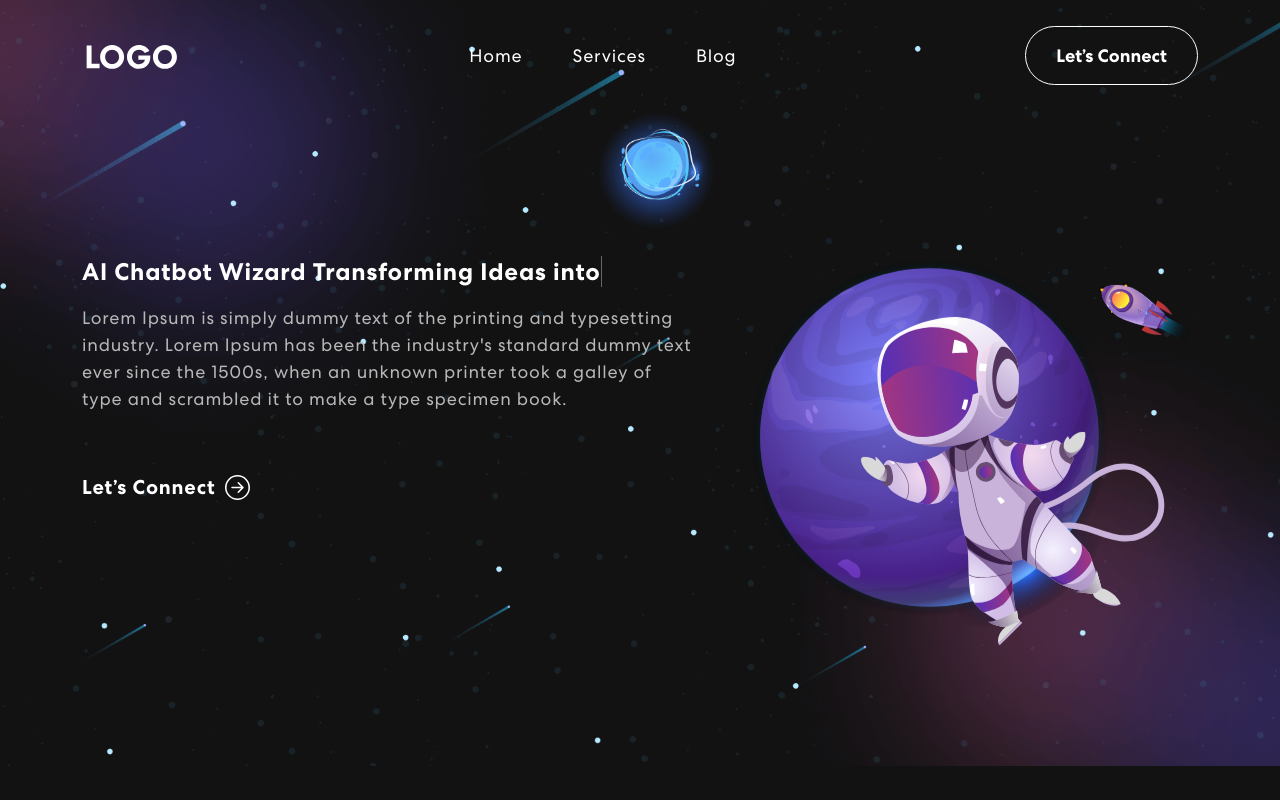
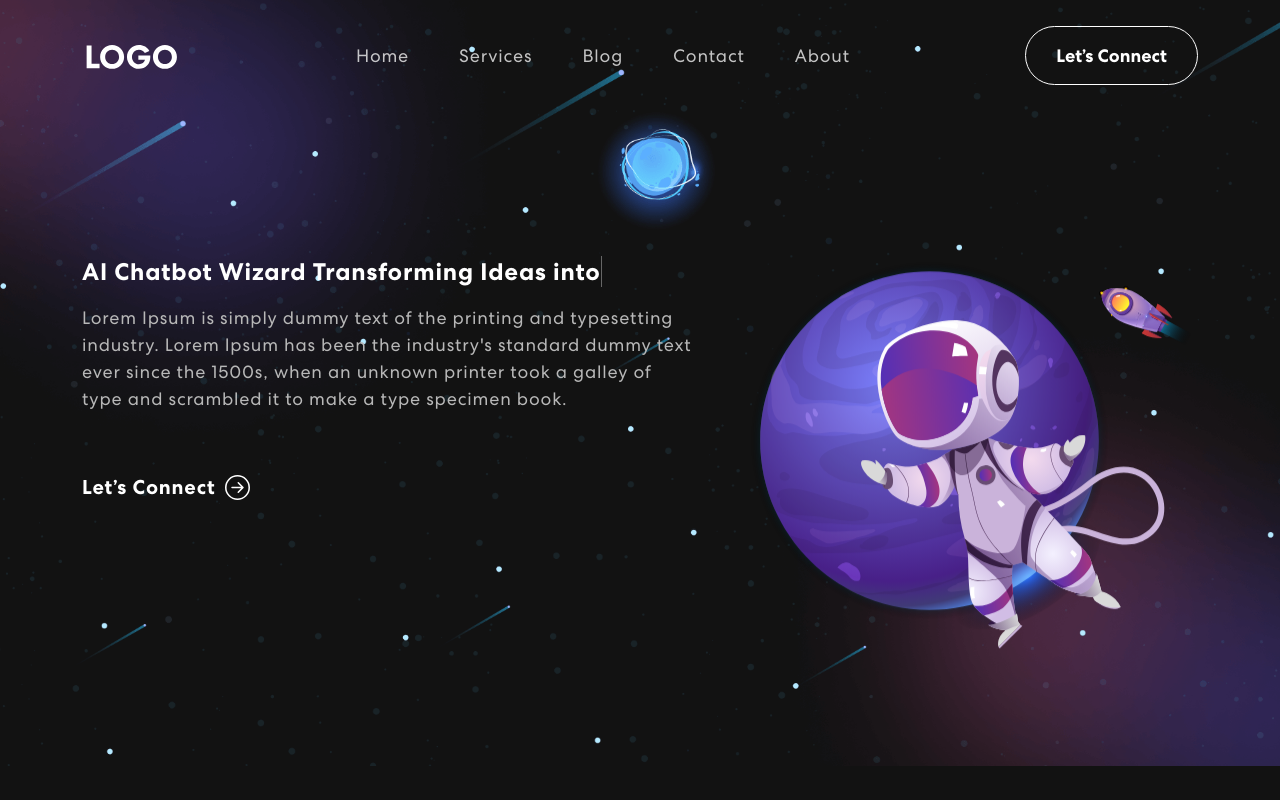
Before and after one commit to abdulwaheed16/TechLife_frontend, a Next.js app: page / in a window 1280 px wide. Shown: the top 800 px of the page. Built offline with nearby package versions, Linux system fonts and the light colour scheme.

Commit message:
homepage done v1

```diff
--- a/package.json
+++ b/package.json
@@ -19,11 +19,13 @@
     "react-bootstrap": "^2.9.0",
     "react-bootstrap-icons": "^1.10.3",
     "react-dom": "latest",
+    "react-icons": "^4.11.0",
     "react-mailchimp-subscribe": "^2.1.3",
     "react-multi-carousel": "^2.8.1",
     "react-on-screen": "^2.1.1",
     "react-responsive-carousel": "^3.2.23",
     "react-select": "^5.7.7",
+    "vercel": "^32.3.1",
     "web-vitals": "^2.1.4"
   }
 }
--- a/src/components/Blog.js
+++ b/src/components/Blog.js
@@ -1,30 +1,18 @@
 import Row from "react-bootstrap/Row";
 import Col from "react-bootstrap/Col";
-import { BlogCard } from "./BlogCard"; // Import your BlogCard component
+import { BlogCard } from "./BlogCard";
+import { blogs } from "@/mock/mock-data";
 
 const BlogList = () => {
   return (
     <div className="blogsComponent">
       <h2 className="text-start">Our Blogs</h2>
       <Row xs={1} sm={2} md={2} lg={3} xl={4} className="g-4 blogs">
-        <Col className="blog">
-          <BlogCard />
-        </Col>
-        <Col className="blog">
-          <BlogCard />
-        </Col>
-        <Col className="blog">
-          <BlogCard />
-        </Col>
-        <Col className="blog">
-          <BlogCard />
-        </Col>
-        <Col className="blog">
-          <BlogCard />
-        </Col>
-        <Col className="blog">
-          <BlogCard />
-        </Col>
+        {blogs?.map((blog, index) => (
+          <Col className="blog" key={index}>
+            <BlogCard blog={blog} />
+          </Col>
+        ))}
       </Row>
     </div>
   );
--- a/src/components/Footer.js
+++ b/src/components/Footer.js
@@ -1,36 +1,93 @@
 import { Container, Row, Col } from "react-bootstrap";
 import { MailchimpForm } from "./MailchimpForm";
+import { useState } from "react";
 import logo from "../assets/img/logo.svg";
+import { siteConfig } from "@/config/siteConfig";
 import navIcon1 from "../assets/img/nav-icon1.svg";
 import navIcon2 from "../assets/img/nav-icon2.svg";
 import navIcon3 from "../assets/img/nav-icon3.svg";
 import Image from "next/image";
+import Link from "next/link";
+import { contactInfo, quickLinks } from "@/mock/mock-data";
+import MdOutlinePhoneIphone from "react-icons/md";
 
 export const Footer = () => {
+  const { address, phone, email } = contactInfo;
+  const [activeLink, setActiveLink] = useState("home");
   return (
     <footer className="footer">
       <Container>
-        <Row className="align-items-center">
+        <Row xs={1} md={2} lg={3} className="align-items-start">
           {/* <MailchimpForm /> */}
-          <Col size={12} sm={6}>
-            <Image src={logo} alt="Logo" />
+          <Col className="">
+            <div className="contact-footer">
+              <h2>Contact</h2>
+              <ul className="contact-info">
+                <li className="phone">
+                  {/* <MdOutlinePhoneIphone /> */}
+                  {phone}
+                </li>
+                <li className="address">{address}</li>
+                <li className="email">{email}</li>
+              </ul>
+            </div>
           </Col>
-          <Col size={12} sm={6} className="text-center text-sm-end">
-            <div className="social-icon">
-              <a href="#">
-                <Image src={navIcon1} alt="Icon" />
-              </a>
-              <a href="#">
-                <Image src={navIcon2} alt="Icon" />
-              </a>
-              <a href="#">
-                <Image src={navIcon3} alt="Icon" />
-              </a>
+          <Col className="">
+            <div className="sitemap">
+              <h2>SiteMap</h2>
+              {siteConfig.headerLinks?.map((link, index) => (
+                <Link
+                  href={link.path}
+                  className={`nav-link ${
+                    activeLink === link.label
+                      ? "active navbar-link"
+                      : "navbar-link"
+                  }`}
+                  onClick={() => onUpdateActiveLink(link.label)}
+                >
+                  {link.label}
+                </Link>
+              ))}
             </div>
-            <p>Copyright 2022. All Rights Reserved</p>
+          </Col>
+          <Col className="">
+            <div className="follow-us">
+              <h2 className="">Follow Us</h2>
+              <div className="social-icon">
+                <Link href="#">
+                  <Image src={navIcon1} alt="Icon" />
+                </Link>
+                <Link href="#">
+                  <Image src={navIcon2} alt="Icon" />
+                </Link>
+                <Link href="#">
+                  <Image src={navIcon3} alt="Icon" />
+                </Link>
+              </div>
+            </div>
+          </Col>
+        </Row>
+
+        <Row className="footer-end">
+          <Col size={12} sm={4} className="">
+            <p className="copy-right">
+              Copyright {new Date().getFullYear()}. All Rights Reserved
+            </p>
+          </Col>
+          <Col size={12} sm={4} className="">
+            <div className="quick-links">
+              <Link href={"/privacy-policy"} className="quick-link">
+                Privacy Policy
+              </Link>
+              <Link href={"/terms-and-conditions"} className="quick-link">
+                Terms and Conditions
+              </Link>
+            </div>
           </Col>
         </Row>
       </Container>
     </footer>
   );
 };
+{
+}
--- a/src/components/NavBar.js
+++ b/src/components/NavBar.js
@@ -6,6 +6,7 @@ import navIcon1 from "../assets/img/nav-icon1.svg";
 import navIcon2 from "../assets/img/nav-icon2.svg";
 import navIcon3 from "../assets/img/nav-icon3.svg";
 import Link from "next/link";
+import { siteConfig } from "@/config/siteConfig";
 // import { HashLink } from 'react-router-hash-link';
 
 export const NavBar = () => {
@@ -35,55 +36,28 @@ export const NavBar = () => {
       <Navbar expand="md" className={scrolled ? "scrolled" : ""}>
         <Container>
           <Navbar.Brand href="/">
-            <Image
-              src={logo}
-              alt="Logo"
-              // className={styles.vercelLogo}
-              width={100}
-              height={24}
-              priority
-            />
-            {/* <Image src={logo} alt="Logo" /> */}
+            <Image src={logo} alt="Logo" width={100} height={24} priority />
           </Navbar.Brand>
           <Navbar.Toggle aria-controls="basic-navbar-nav">
             <span className="navbar-toggler-icon"></span>
           </Navbar.Toggle>
           <Navbar.Collapse id="basic-navbar-nav">
             <Nav className="ms-auto mx-auto">
-              <Link
-                href="/"
-                className={`nav-link ${
-                  activeLink === "home" ? "active navbar-link" : "navbar-link"
-                }`}
-                onClick={() => onUpdateActiveLink("home")}
-              >
-                Home
-              </Link>
-              <Link
-                href="/services"
-                className={`nav-link ${
-                  activeLink === "home" ? "active navbar-link" : "navbar-link"
-                }`}
-                onClick={() => onUpdateActiveLink("home")}
-              >
-                Services
-              </Link>  <Link
-                href="/blog"
-                className={`nav-link ${
-                  activeLink === "home" ? "active navbar-link" : "navbar-link"
-                }`}
-                onClick={() => onUpdateActiveLink("home")}
-              >
-                Blog
-              </Link>
-
+              {siteConfig.headerLinks?.map((link, index) => (
+                <Link
+                  href={link.path}
+                  className={`nav-link ${
+                    activeLink === link.label
+                      ? "active navbar-link"
+                      : "navbar-link"
+                  }`}
+                  onClick={() => onUpdateActiveLink(link.label)}
+                >
+                  {link.label}
+                </Link>
+              ))}
             </Nav>
             <span className="navbar-text">
-              {/* <div className="social-icon">
-                <Link href="#"><Image src={navIcon1} alt="" /></Link>
-                <Link href="#"><Image src={navIcon2} alt="" /></Link>
-                <Link href="#"><Image src={navIcon3} alt="" /></Link>
-              </div> */}
               {/* <HashLink to='#connect'> */}
               <button className="rounded-pill overflow-hidden">
                 <span>Let’s Connect</span>
--- a/src/components/Testimonials.js
+++ b/src/components/Testimonials.js
@@ -26,6 +26,7 @@ const Testimonials = () => {
   return (
     <div className="testimonials">
       <h2>Testimonials</h2>
+      <h3>See what our clients says about us</h3>
       <Carousel
         responsive={responsive}
         infinite={false}
--- a/src/config/siteConfig.js
+++ b/src/config/siteConfig.js
@@ -1,10 +1,32 @@
 export const siteConfig = {
-    title: 'My App',
-    description: 'My App Description',
-    url: 'https://my-app.com',
-    baseUrl: '/',
-    favicon: 'img/favicon.ico',
+  title: "My App",
+  description: "My App Description",
+  url: "https://my-app.com",
+  baseUrl: "/",
+  favicon: "img/favicon.ico",
 
-    headerLinks:[],
-    footerLinks:[],
-}
+  headerLinks: [
+    {
+      label: "Home",
+      path: "/",
+    },
+    {
+      label: "Services",
+      path: "/services",
+    },
+    {
+      label: "Blog",
+      path: "/blog",
+    },
+    {
+      label: "Contact",
+      path: "/contact-us",
+    },
+    {
+      label: "About",
+      path: "/about-us",
+    },
+  ],
+
+  footerLinks: [],
+};
--- /dev/null
+++ b/src/mock/mock-data.js
@@ -0,0 +1,125 @@
+import blogImage1 from "/public/blogImage1.jpeg";
+import blogImage2 from "/public/blogImage2.jpeg";
+
+const color = "#000";
+export const servicesOptions = [
+  { value: "web development", label: "Web Development", color: color },
+  {
+    value: "mobile development",
+    label: "Mobile Development",
+    color: color,
+  },
+  {
+    value: "graphic design",
+    label: "Graphic Design",
+    color: color,
+  },
+  {
+    value: "seo",
+    label: "SEO",
+    color: color,
+  },
+  {
+    value: "digital marketing",
+    label: "Digital Marketing",
+    color: color,
+  },
+];
+
+// Blog data
+
+export const blogs = [
+  {
+    title: "AI Innovations",
+    image: { blogImage2 },
+    date: "03/10/23",
+    author: "Abdul Waheed",
+    description:
+      "Some quick example text to build on the card title and make up the bulk of the card's content.",
+  },
+  {
+    title: "AI Innovations",
+    image: { blogImage2 },
+    date: "03/10/23",
+    author: "Abdul Waheed",
+    description:
+      "Some quick example text to build on the card title and make up the bulk of the card's content.",
+  },
+  {
+    title: "AI Innovations",
+    image: { blogImage2 },
+    date: "03/10/23",
+    author: "Abdul Waheed",
+    description:
+      "Some quick example text to build on the card title and make up the bulk of the card's content.",
+  },
+  {
+    title: "AI Innovations",
+    image: { blogImage2 },
+    date: "03/10/23",
+    author: "Abdul Waheed",
+    description:
+      "Some quick example text to build on the card title and make up the bulk of the card's content.",
+  },
+  {
+    title: "AI Innovations",
+    image: { blogImage2 },
+    date: "03/10/23",
+    author: "Abdul Waheed",
+    description:
+      "Some quick example text to build on the card title and make up the bulk of the card's content.",
+  },
+  {
+    title: "AI Innovations",
+    image: { blogImage2 },
+    date: "03/10/23",
+    author: "Abdul Waheed",
+    description:
+      "Some quick example text to build on the card title and make up the bulk of the card's content.",
+  },
+];
+
+// Contact Information
+
+export const contactInfo = {
+  address: "D-91, Tipu Sultan Road, Karachi",
+  phone: "09823401234",
+  email: "test123@gmail.com",
+};
+
+//Quic Links
+
+export const quickLinks = [
+  {
+    name: "Privacy Policy",
+    link: "/privacy-policy",
+  },
+  {
+    name: "Terms and Conditions",
+    link: "/terms-and-conditions",
+  },
+];
+// Social Links
+
+export const socialLinks = [
+  {
+    name: "Github",
+    link: "https://github.com/abdulwaheed",
+    icon: "fab fa-github",
+  },
+  {
+    name: "LinkedIn",
+    link: "https://linkedin.com/in/abdulwaheed",
+    icon: "fab fa-linkedin",
+  },
+  {
+    name: "Twitter",
+    link: "https://twitter.com/abdulwaheed",
+    icon: "fab fa-twitter",
+  },
+  {
+    name: "Facebook",
+    link: "https://facebook.com/abdulwaheed",
+    icon: "fab fa-facebook",
+  },
+];
--- a/src/styles/globals.css
+++ b/src/styles/globals.css
@@ -113,43 +113,7 @@ span.navbar-text {
     display: flex;
     align-items: center;
 }
-.social-icon {
-    display: inline-block;
-    margin-left: 14px;
-}
-.social-icon a {
-    width: 42px;
-    height: 42px;
-    background: rgba(217, 217, 217, 0.1);
-    display: inline-flex;
-    border-radius: 50%;
-    margin-right: 6px;
-    align-items: center;
-    justify-content: center;
-    line-height: 1;
-    border: 1px solid rgba(255, 255, 255, 0.5);
-}
-.social-icon a::before {
-    content: "";
-    width: 42px;
-    height: 42px;
-    position: absolute;
-    background-color: #ffffff;
-    border-radius: 50%;
-    transform: scale(0);
-	transition: 0.3s ease-in-out;
-}
-.social-icon a:hover::before {
-    transform: scale(1);
-}
-.social-icon a img {
-	width: 40%;
-	z-index: 1;
-	transition: 0.3s ease-in-out;
-}
-.social-icon a:hover img {
-	filter: brightness(0) saturate(100%) invert(0%) sepia(7%) saturate(98%) hue-rotate(346deg) brightness(95%) contrast(86%);
-}
+
 .navbar-text button {
   font-weight: 700;
   color: #fff;
@@ -384,7 +348,6 @@ nav.navbar .navbar-toggler[aria-expanded="true"] .navbar-toggler-icon {
 .project {
   padding: 80px 0;
   position: relative;
-  border-bottom: 2px solid whitesmoke;
 }
 .project h2 {
 	font-size: 45px;
@@ -513,17 +476,27 @@ nav.navbar .navbar-toggler[aria-expanded="true"] .navbar-toggler-icon {
   position: relative;
   width: 80%;
   margin: auto;
+  text-align: center;
+  border-bottom: 1px solid white;
+  border-top: 1px solid white;
 }
 
 .testimonials h2{
   font-size: 36px;
   font-weight: 700;
-  margin-bottom: 50px;
   color: #fff;
   position: relative;
   z-index: 1;
   padding-bottom: 20px;
-
+}
+.testimonials h3{
+  font-size: 24px;
+  font-weight: 500;
+  color: #fff;
+  position: relative;
+  z-index: 1;
+  padding-bottom: 20px;
+  margin-bottom: 50px;
 }
 
 .userImage {
@@ -641,7 +614,7 @@ nav.navbar .navbar-toggler[aria-expanded="true"] .navbar-toggler-icon {
   font-weight: 700;
   color: #000;
   border-radius: 10% ;
-  border: 2px solid black;
+  border: 2px solid white;
   overflow: hidden;
   background-color: #fff;
   padding: 14px 48px;
@@ -675,13 +648,21 @@ nav.navbar .navbar-toggler[aria-expanded="true"] .navbar-toggler-icon {
 
 /************ Footer Css ************/
 .footer {
-  padding: 0 0 50px 0;
+  padding: 80px 0 40px 0;
   background-image: url('../assets/img/footer-bg.png');
   background-position: center center;
   background-size: cover;
   background-repeat: no-repeat;
 }
-.newsletter-bx {
+.footer h2{
+  font-size: 36px;
+  font-weight: 700;
+  margin-bottom: 20px;
+  margin-top: 20px;
+  color: #fff;
+
+}
+/* .newsletter-bx {
   background: #FFFFFF;
   border-radius: 55px;
   color: #121212;
@@ -693,8 +674,8 @@ nav.navbar .navbar-toggler[aria-expanded="true"] .navbar-toggler-icon {
   font-weight: 700;
   letter-spacing: 0.5px;
   line-height: 1.2em;
-}
-.new-email-bx {
+} */
+/* .new-email-bx {
   background: #fff;
   padding: 5px;
   border-radius: 20px;
@@ -713,8 +694,8 @@ nav.navbar .navbar-toggler[aria-expanded="true"] .navbar-toggler-icon {
   left: -1px;
   bottom: -1px;
   right: -1px;
-}
-.new-email-bx::after {
+} */
+/* .new-email-bx::after {
   content: "";
   background: #fff;
   border-radius: 20px;
@@ -740,6 +721,48 @@ nav.navbar .navbar-toggler[aria-expanded="true"] .navbar-toggler-icon {
   font-weight: 500;
   letter-spacing: 0.5px;
   border-radius: 18px;
+} */
+.contact-footer{
+  text-align: start;
+}
+.contact-footer ul{
+  padding-inline-start: 0px;
+  padding-top: 20px;
+}
+.contact-info {
+  list-style-type: none;
+  /* padding: 20px ; */
+}
+.contact-info li{
+  font-weight: 400;
+  color: #fff !important;
+  letter-spacing: 1px;
+  padding: 5px 0;
+  font-size: 18px;
+  opacity: 0.75;
+}
+
+.sitemap .nav-link{
+  padding-top: 10px;
+}
+
+.quick-links{
+  display: flex;
+  /* flex-direction: column; */
+  justify-content: start;
+  text-decoration: none;
+}
+.quick-links .quick-link{
+  font-size: 14px;
+  text-decoration: none;
+  margin: 0 10px;
+  color: #fff;
+  font-weight: 500;
+  letter-spacing: 0.5px;
+  opacity: 0.75;
+  transition: 0.3s ease-in-out;
+  text-decoration: underline;
+  text-underline-offset: 2px;
 }
 .footer img {
   width: 26%;
@@ -751,3 +774,52 @@ nav.navbar .navbar-toggler[aria-expanded="true"] .navbar-toggler-icon {
   letter-spacing: 0.5px;
   margin-top: 20px;
 }
+
+.followw-us{
+  padding: 20px 0;
+}
+.social-icon {
+    display: inline-block;
+    margin-left: 0px;
+}
+.social-icon a {
+    width: 42px;
+    height: 42px;
+    background: rgba(217, 217, 217, 0.1);
+    display: inline-flex;
+    border-radius: 50%;
+    /* margin-top: 40px; */
+    margin-bottom: 20px ;
+    margin-right: 20px;
+    align-items: center;
+    justify-content: center;
+    line-height: 1;
+    border: 1px solid rgba(255, 255, 255, 0.5);
+}
+.social-icon a::before {
+    content: "";
+    width: 42px;
+    height: 42px;
+    position: absolute;
+    background-color: #ffffff;
+    border-radius: 50%;
+    transform: scale(0);
+	transition: 0.3s ease-in-out;
+}
+.social-icon a:hover::before {
+    transform: scale(1);
+}
+.social-icon a img {
+	width: 40%;
+	z-index: 1;
+	transition: 0.3s ease-in-out;
+}
+.social-icon a:hover img {
+	filter: brightness(0) saturate(100%) invert(0%) sepia(7%) saturate(98%) hue-rotate(346deg) brightness(95%) contrast(86%);
+}
+.footer-end{
+  display: flex;
+  justify-content: center;
+  align-items: center;
+  padding-top: 40px;
+}
```
Also changed, not shown: src/components/Contact.js (+14 -42 lines), src/components/SelectServicesSettings.js (added, +63 -0 lines), 1 other file (tests, documents, lock files or other folders).
